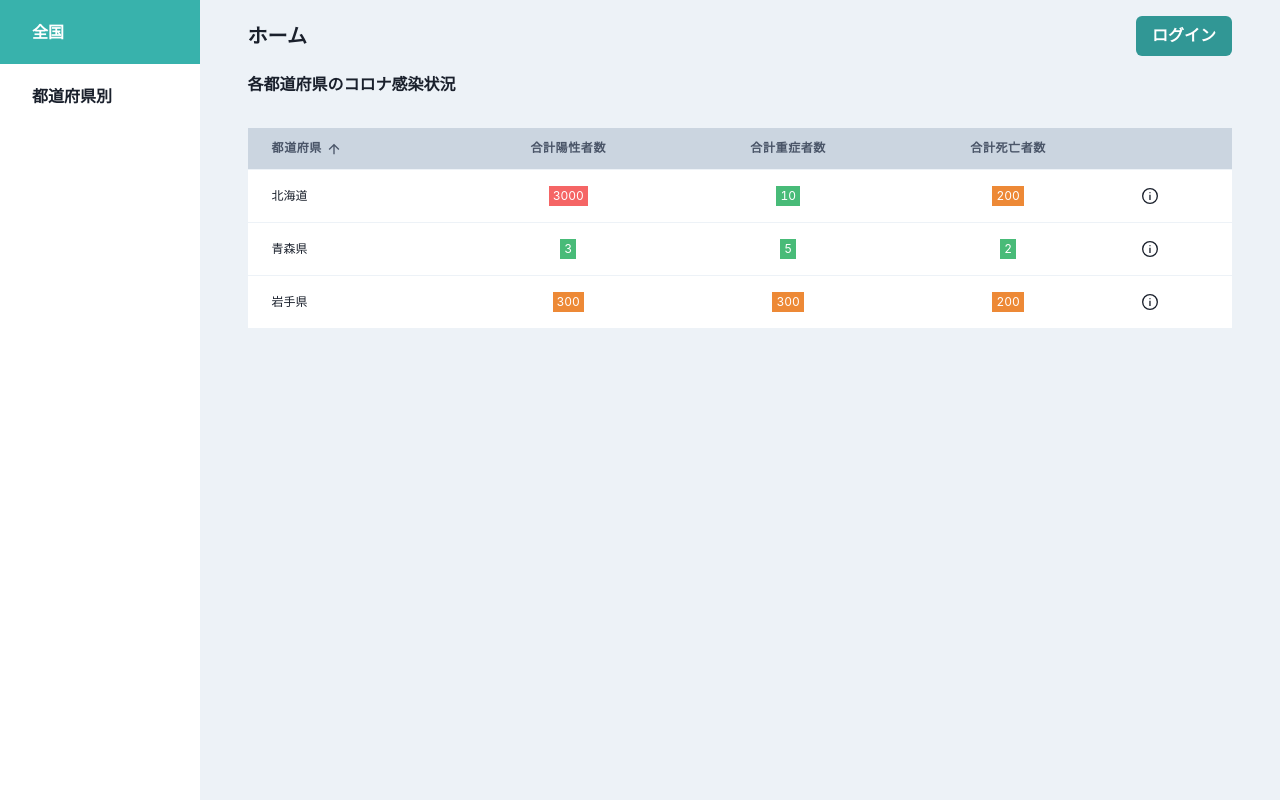
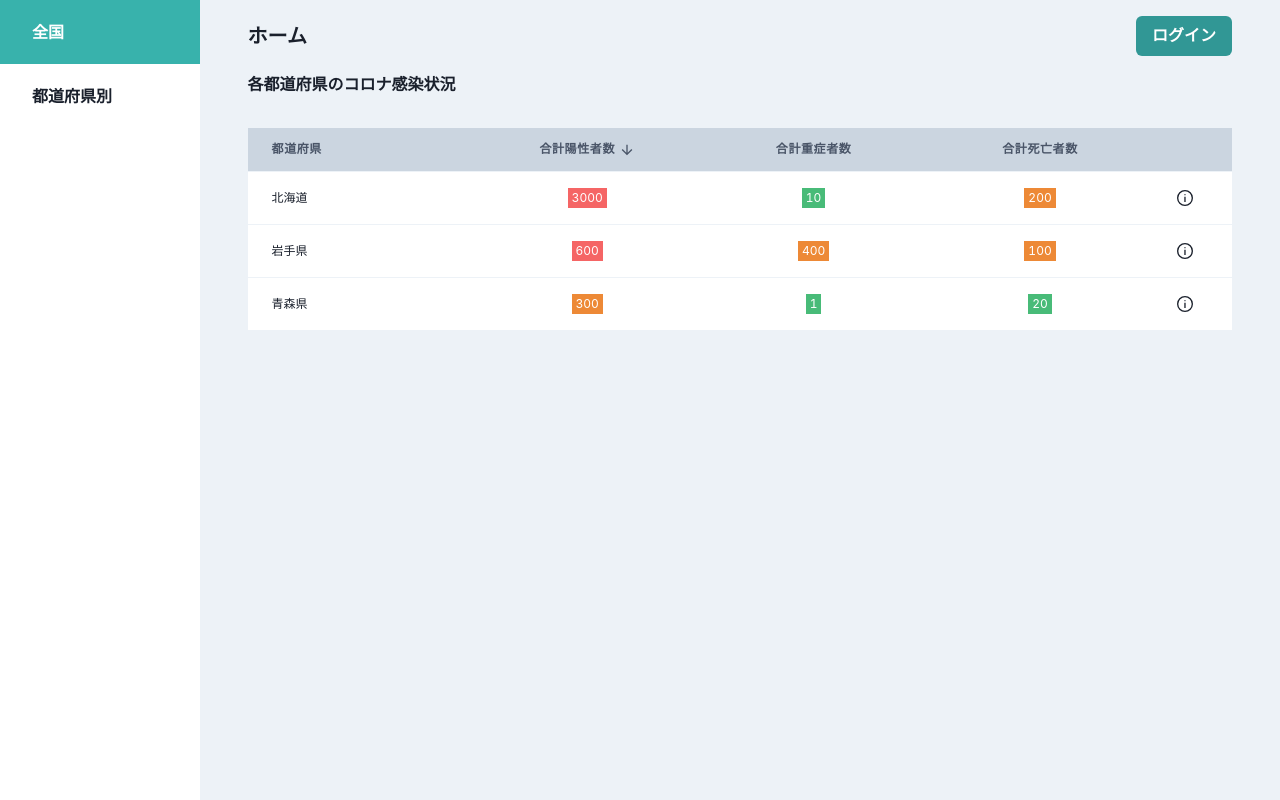
Before and after one commit to Natsuki7777/CovidDashBoard, a Next.js app: page /test in a window 1280 px wide. Both pictures are taken after a click on the element "合計陽性者数". Built offline with nearby package versions, Linux system fonts and the light colour scheme.

Commit message:
ソート等の実装

```diff
--- a/src/pages/test.tsx
+++ b/src/pages/test.tsx
@@ -5,10 +5,84 @@ import { NextPage } from 'next';
 import { useState } from 'react';
 
 const Test: NextPage = () => {
-  const [flag, setFlag] = useState(true);
-  const onClickSort = () => {
-    setFlag(!flag);
-    console.log('ソート');
+  const [data, setData] = useState([
+    {
+      name: '北海道',
+      slug: 'hokkaido',
+      id: 0,
+      total: 3000,
+      heavy: 10,
+      dead: 200,
+    },
+    {
+      name: '青森県',
+      slug: 'aomori',
+      id: 1,
+      total: 300,
+      heavy: 1,
+      dead: 20,
+    },
+    {
+      name: '岩手県',
+      slug: 'iwate',
+      id: 2,
+      total: 600,
+      heavy: 400,
+      dead: 100,
+    },
+  ]);
+  const [flagPref, setFlagPref] = useState<number>(1);
+  const [flagTotal, setFlagTotal] = useState<number>(0);
+  const [flagHeavy, setFlagHeavy] = useState<number>(0);
+  const [flagDead, setFlagDead] = useState<number>(0);
+
+  const onClickSortPref = () => {
+    setFlagPref(flagPref + 1);
+    setFlagTotal(0);
+    setFlagHeavy(0);
+    setFlagDead(0);
+    (flagPref + 1) % 3 == 0 ? sortDefault(data) : (flagPref + 1) % 3 == 1 ? sortDown(data) : sortUp(data);
+  };
+  const onClickSortTotal = () => {
+    setFlagTotal(flagTotal + 1);
+    setFlagPref(0);
+    setFlagHeavy(0);
+    setFlagDead(0);
+    (flagTotal + 1) % 3 == 0 ? sortDefault(data) : (flagTotal + 1) % 3 == 1 ? sortDown(data) : sortUp(data);
+  };
+  const onClickSortHeavy = () => {
+    setFlagHeavy(flagHeavy + 1);
+    setFlagPref(0);
+    setFlagTotal(0);
+    setFlagDead(0);
+    (flagHeavy + 1) % 3 == 0 ? sortDefault(data) : (flagHeavy + 1) % 3 == 1 ? sortDown(data) : sortUp(data);
+  };
+  const onClickSortDead = () => {
+    setFlagDead(flagDead + 1);
+    setFlagPref(0);
+    setFlagTotal(0);
+    setFlagHeavy(0);
+    (flagDead + 1) % 3 == 0 ? sortDefault(data) : (flagDead + 1) % 3 == 1 ? sortDown(data) : sortUp(data);
+  };
+
+  const sortDown = (array: any) => {
+    array.sort((a: any, b: any) => {
+      return b.dead - a.dead;
+    });
+    setData(array);
+  };
+
+  const sortUp = (array: any) => {
+    array.sort((a: any, b: any) => {
+      return a.dead - b.dead;
+    });
+    setData(array);
+  };
+  const sortDefault = (array: any) => {
+    array.sort((a: any, b: any) => {
+      return a.id - b.id;
+    });
+    setData(array);
   };
 
   return (
@@ -17,25 +91,27 @@ const Test: NextPage = () => {
       <Table variant="simple" fontSize="xs" my={8} colorScheme="gray">
         <Tbody>
           <Tr bgColor={'gray.300'}>
-            <Th onClick={onClickSort} _hover={{ cursor: 'pointer' }}>
+            <Th w="23%" h="43px" onClick={onClickSortPref} _hover={{ cursor: 'pointer' }}>
               都道府県
-              {flag ? <ArrowDownIcon ml={1} w={4} h={4} /> : <ArrowUpIcon ml={1} w={4} h={4} />}
+              {flagPref % 3 == 0 ? <></> : flagPref % 3 == 1 ? <ArrowDownIcon ml={1} w={4} h={4} /> : <ArrowUpIcon ml={1} w={4} h={4} />}
             </Th>
-            <Th textAlign="center" onClick={onClickSort} _hover={{ cursor: 'pointer' }}>
+            <Th w={'23%'} textAlign="center" onClick={onClickSortTotal} _hover={{ cursor: 'pointer' }}>
               合計陽性者数
+              {flagTotal % 3 == 0 ? <></> : flagTotal % 3 == 1 ? <ArrowDownIcon ml={1} w={4} h={4} /> : <ArrowUpIcon ml={1} w={4} h={4} />}
             </Th>
-            <Th textAlign="center" onClick={onClickSort} _hover={{ cursor: 'pointer' }}>
+            <Th w={'23%'} textAlign="center" onClick={onClickSortHeavy} _hover={{ cursor: 'pointer' }}>
               合計重症者数
+              {flagHeavy % 3 == 0 ? <></> : flagHeavy % 3 == 1 ? <ArrowDownIcon ml={1} w={4} h={4} /> : <ArrowUpIcon ml={1} w={4} h={4} />}
             </Th>
-            <Th textAlign="center" onClick={onClickSort} _hover={{ cursor: 'pointer' }}>
+            <Th w={'23%'} textAlign="center" onClick={onClickSortDead} _hover={{ cursor: 'pointer' }}>
               合計死亡者数
+              {flagDead % 3 == 0 ? <></> : flagDead % 3 == 1 ? <ArrowDownIcon ml={1} w={4} h={4} /> : <ArrowUpIcon ml={1} w={4} h={4} />}
             </Th>
             <Th></Th>
           </Tr>
-
-          <Preflist name="北海道" slug="hokkaido" total={3000} heavy={10} dead={200} />
-          <Preflist name="青森県" slug="aomori" total={3} heavy={5} dead={2} />
-          <Preflist name="岩手県" slug="iwate" total={300} heavy={300} dead={200} />
+          {data.map((pref: any) => (
+            <Preflist key={pref.id} name={pref.name} slug={pref.slug} total={pref.total} heavy={pref.heavy} dead={pref.dead} />
+          ))}
         </Tbody>
       </Table>
     </>
```
